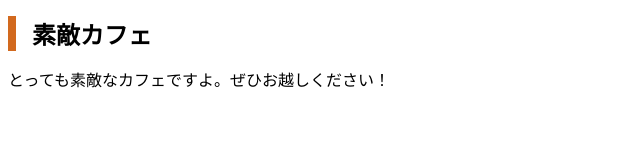
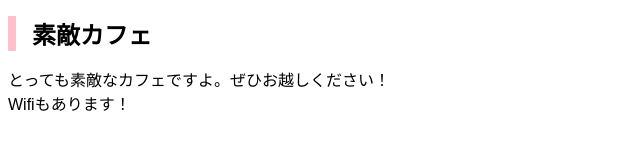
Before and after one commit to mahimaro/mycafe, a plain HTML site: page index.html in a window 1280 px wide. Shown: the whole page, without its empty margins (0-640 px from the left). Drawn offline with Linux system fonts and the light colour scheme.

Commit message:
Add files via upload
文章追加
タイトルバーの色変更

```diff
--- a/CSS/style.css
+++ b/CSS/style.css
@@ -5,5 +5,5 @@ body {
 h1 {
   font-size: 24px;
   padding-left: 16px;
-  border-left: 8px solid chocolate;
+  border-left: 8px solid pink;
 }
--- a/index.html
+++ b/index.html
@@ -9,6 +9,8 @@
 </head>
 <body>
   <h1>素敵カフェ</h1>
-  <p>とっても素敵なカフェですよ。ぜひお越しください！</p>
+  <p>とっても素敵なカフェですよ。ぜひお越しください！<br>
+  Wifiもあります！
+  </p>
 </body>
 </html>
```
